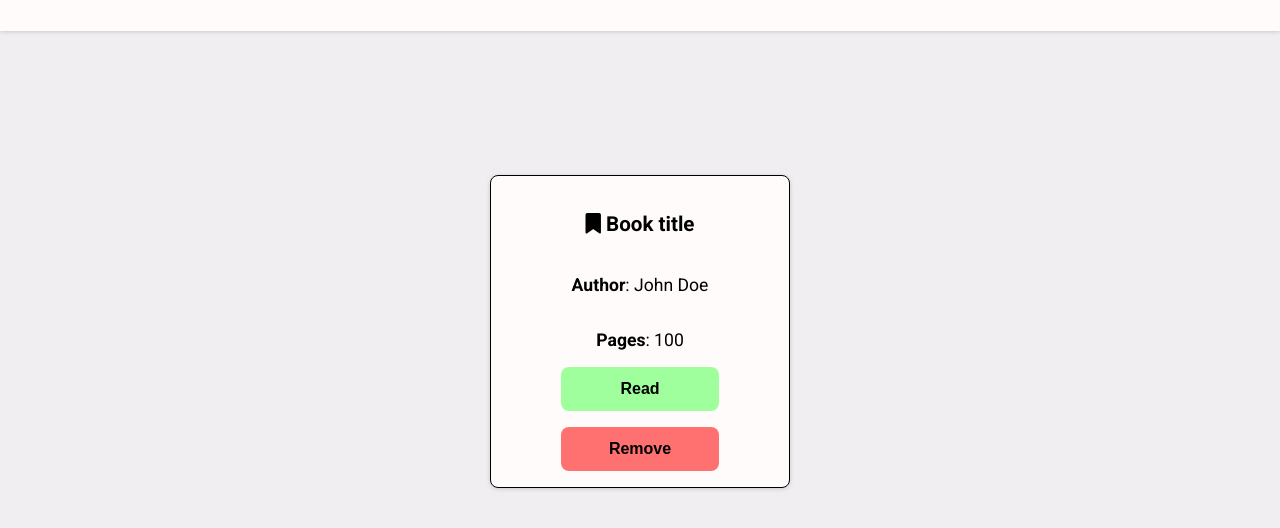
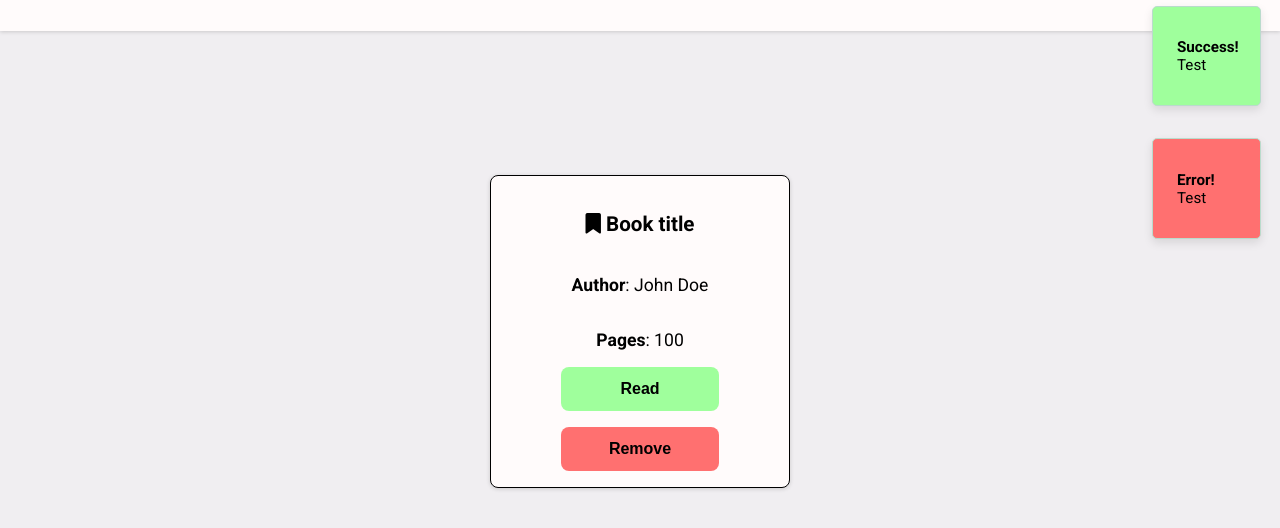
Before and after one commit to Garfieldas/libary-app, a website built with Vite: page index.html in a window 1280 px wide. Shown: the part 82-610 px from the top of the page. Built offline with nearby package versions, Linux system fonts and the light colour scheme.

Commit message:
Added notification container and styles for notification and notifications container

```diff
--- a/index.html
+++ b/index.html
@@ -53,6 +53,20 @@
       </form>
     </div>
     <div class="overlay hidden"></div>
+    <div class="notifications-container">
+    <div class="notification success">
+    <p>
+        <strong>Success!</strong>
+        Test
+    </p>
+    </div>
+    <div class="notification danger">
+    <p>
+        <strong>Error!</strong>
+        Test
+    </p>
+    </div>
+    </div>
     <script type="module" src="/src/main.ts"></script>
   <script src="https://kit.fontawesome.com/bbf929e146.js" crossorigin="anonymous"></script>
   </body>
--- a/src/style.css
+++ b/src/style.css
@@ -1,8 +1,8 @@
-@import url('https://fonts.googleapis.com/css2?family=Roboto:ital,wght@0,100..900;1,100..900&display=swap');
+@import url("https://fonts.googleapis.com/css2?family=Roboto:ital,wght@0,100..900;1,100..900&display=swap");
 
 :root {
-    --color1: #DBE2EF;
-    --color3: #3F72AF;
+  --color1: #dbe2ef;
+  --color3: #3f72af;
   --grey: #f0eef1;
   --white: #fffbfb;
   --success: #9fff9c;
@@ -10,7 +10,9 @@
   --shadow: rgba(0, 0, 0, 0.16) 0px 1px 4px;
 }
 
-*, *::before, *::after {
+*,
+*::before,
+*::after {
   box-sizing: border-box;
 }
 
@@ -59,7 +61,8 @@ header {
   font-weight: bold;
   border-radius: 999px;
 }
-.btn:hover, .btn:focus{
+.btn:hover,
+.btn:focus {
   opacity: 0.7;
   background-color: var(--danger);
 }
@@ -74,7 +77,6 @@ section {
   grid-template-columns: repeat(auto-fit, minmax(200px, 300px));
   gap: 5rem;
   justify-content: center;
-
 }
 
 .card {
@@ -109,7 +111,7 @@ section {
 .button-group {
   display: flex;
   flex-direction: column;
-    gap: 1rem
+  gap: 1rem;
 }
 
 .modal {
@@ -169,3 +171,26 @@ form {
 .hidden {
   display: none;
 }
+
+.notifications-container {
+  position: fixed;
+  top: 11%;
+  left: 90%;
+  right: 1.2rem;
+  margin: 0 auto;
+  z-index: 1050;
+  display: flex;
+  flex-direction: column;
+  gap: 2rem;
+}
+
+.notification {
+  display: block;
+  position: relative;
+  border: 1px solid #badbcc;
+  border-radius: 5px;
+  padding: 1rem 1.5rem;
+  font-size: 0.95rem;
+  box-shadow: 0 4px 10px rgba(0, 0, 0, 0.1);
+  border-color: #badbcc;
+}
```
Lines whose indentation alone changed are shown as unchanged.
